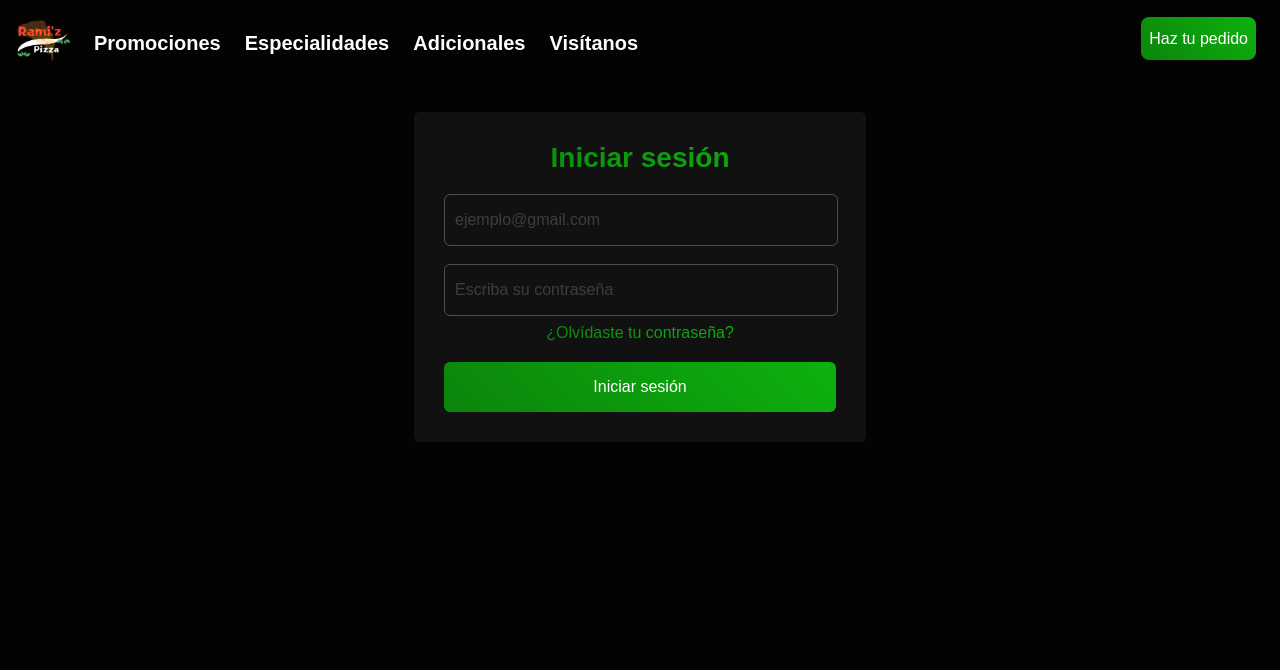
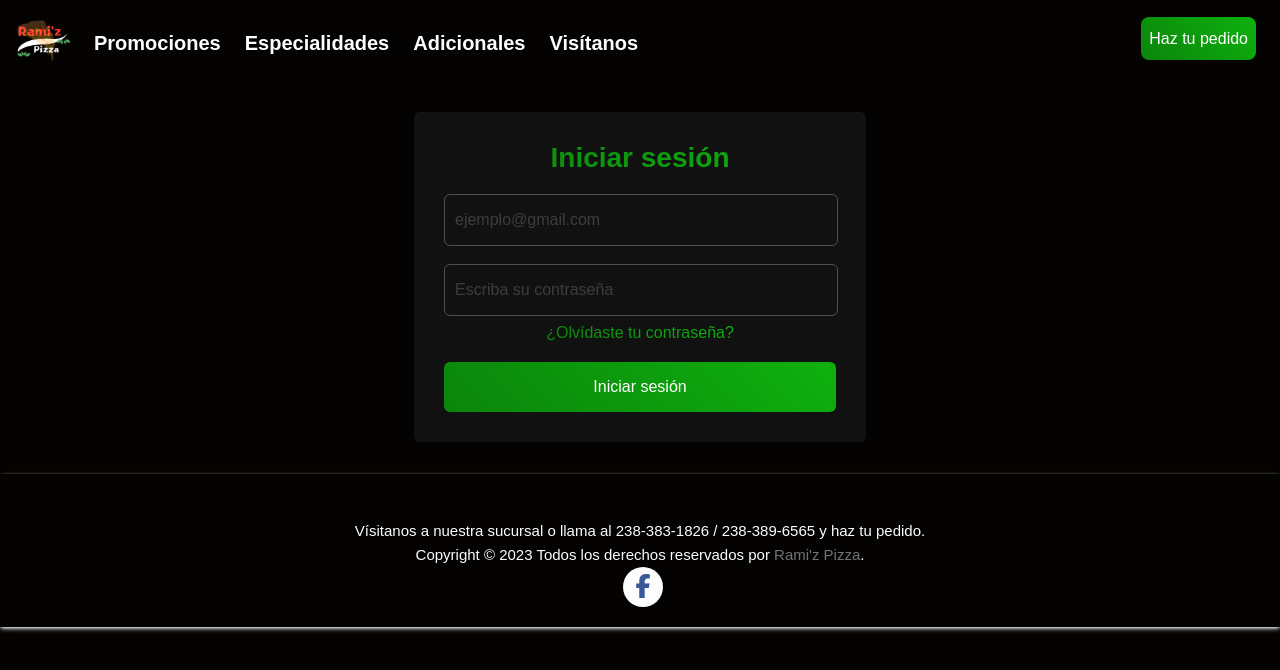
Before and after one commit to jcarlosMariscal/proyecto-pizzeria, a Vue app: page /login in a window 1280 px wide. Shown: the top 670 px of the page. Built offline with nearby package versions, Linux system fonts and the light colour scheme; no server answers; a web font is replaced by a local one.

Commit message:
Integración de fontawesome | Creación de footer

```diff
--- a/package.json
+++ b/package.json
@@ -7,6 +7,7 @@
     "build": "vue-cli-service build"
   },
   "dependencies": {
+    "@fortawesome/fontawesome-free": "^6.4.2",
     "axios": "^1.4.0",
     "core-js": "^3.8.3",
     "firebase": "^10.1.0",
--- a/src/App.vue
+++ b/src/App.vue
@@ -9,9 +9,11 @@
       <router-view />
     </Suspense>
   </div>
+  <Footer />
 </template>
 <script setup>
 import Header from "./components/Header.vue";
+import Footer from "./components/Footer.vue";
 import ScrollReveal from "./assets/js/scrollreveal";
 
 ScrollReveal().reveal("#inicio", { delay: 400 });
--- /dev/null
+++ b/src/components/Footer.vue
@@ -0,0 +1,93 @@
+<template>
+  <!-- Site footer -->
+  <footer class="site-footer">
+    <div class="footer-copyright">
+      <p>
+        Vísitanos a nuestra sucursal o llama al 238-383-1826 / 238-389-6565 y
+        haz tu pedido.
+      </p>
+      <p class="copyright-text">
+        Copyright &copy; 2023 Todos los derechos reservados por
+        <router-link to="/">Rami'z Pizza</router-link>.
+      </p>
+    </div>
+    <div class="footer-social-media">
+      <ul class="social-icons">
+        <li>
+          <a
+            class="facebook"
+            href="https://www.facebook.com/profile.php?id=100095254578459"
+            target="_blank"
+            rel="noopener noreferrer"
+            ><i class="fa-brands fa-facebook-f"></i
+          ></a>
+        </li>
+      </ul>
+    </div>
+  </footer>
+</template>
+
+<script setup></script>
+
+<style scoped>
+.site-footer {
+  background-color: var(--color-dark);
+  /* border-top: 0.1px solid var(--color-white); */
+  box-shadow: var(--color-white) 0px 2px 5px -1px,
+    var(--color-white) 0px 1px 3px -1px;
+  padding: 45px 0 20px;
+  font-size: 15px;
+  line-height: 24px;
+  color: #737373;
+  display: flex;
+  flex-direction: column;
+}
+.footer-copyright,
+.footer-social-media {
+  color: var(--color-white);
+  text-align: center;
+}
+.site-footer a {
+  color: #737373;
+}
+.site-footer a:hover {
+  color: #3366cc;
+  text-decoration: none;
+}
+.site-footer .social-icons a {
+  width: 40px;
+  height: 40px;
+  line-height: 40px;
+  margin-left: 6px;
+  margin-right: 0;
+  border-radius: 100%;
+  background-color: var(--color-white);
+  color: #3b5998;
+}
+.social-icons li.title {
+  margin-right: 15px;
+  text-transform: uppercase;
+  color: #96a2b2;
+  font-weight: 700;
+  font-size: 13px;
+}
+.social-icons a {
+  background-color: #eceeef;
+  color: #818a91;
+  font-size: 1.5rem;
+  display: inline-block;
+  line-height: 44px;
+  width: 44px;
+  height: 44px;
+  text-align: center;
+  margin-right: 8px;
+  border-radius: 100%;
+  -webkit-transition: all 0.2s linear;
+  -o-transition: all 0.2s linear;
+  transition: all 0.2s linear;
+}
+.social-icons a.facebook:hover {
+  background-color: #3b5998;
+  color: var(--color-white);
+}
+</style>
--- a/src/main.js
+++ b/src/main.js
@@ -2,5 +2,6 @@ import { createApp } from "vue";
 import App from "./App.vue";
 import router from "./router";
 import store from "./store";
+import "@fortawesome/fontawesome-free/css/all.css"; // Importa los estilos de todos los iconos
 
 createApp(App).use(store).use(router).mount("#app");
```
Also changed, not shown: 1 other file (tests, documents, lock files or other folders).
